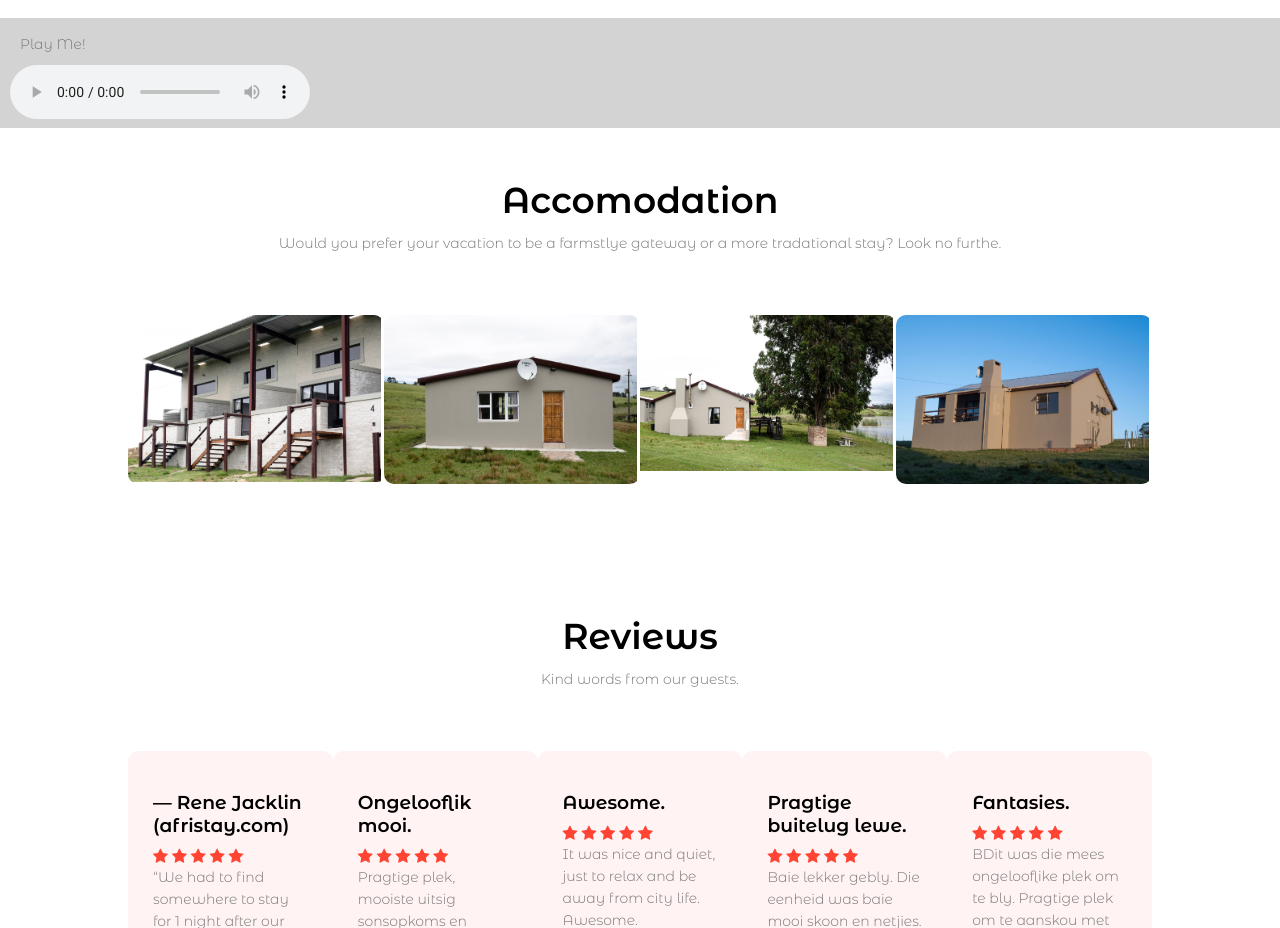
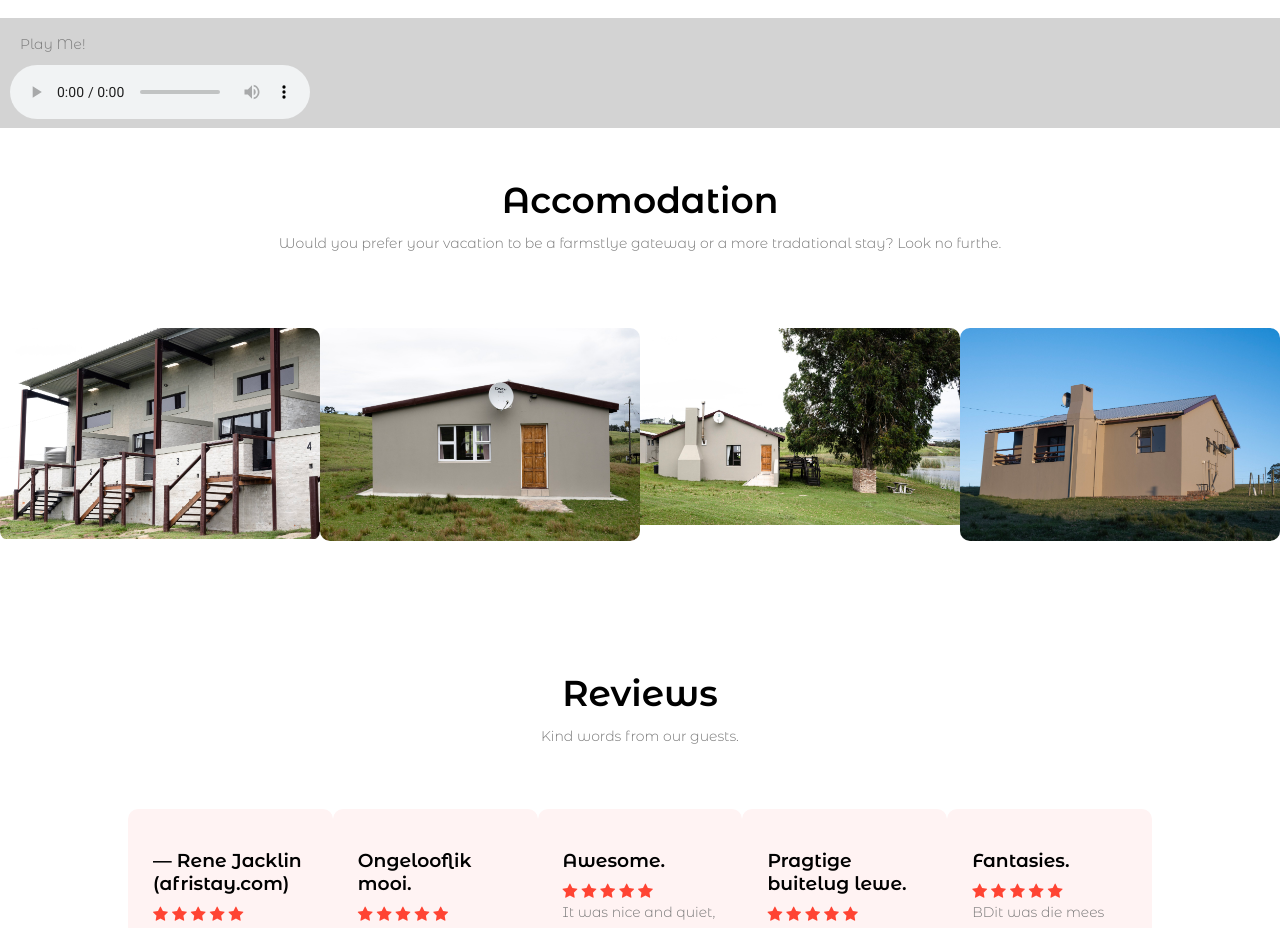
Before and after one commit to TJBEnecke/Knoetzie, a plain HTML site: page index.html in a window 1280 px wide. Shown: the part 1560-2488 px from the top of the page. Drawn offline with Linux system fonts and the light colour scheme; a web font is replaced by a local one.

Commit message:
Update style.css.css

```diff
--- a/style.css.css
+++ b/style.css.css
@@ -180,21 +180,21 @@ h3{
 
 
 .Campus{
-    width: 80%;
+    width: 100%;
     margin: auto;
     text-align: center;
     padding-top: 50px;
 
 }
 .campus-col{
-    flex-basis: 400px;
+    flex-basis: 600px;
     border-radius: 10px;
     margin-bottom: 30px;
     position: relative;
     overflow: hidden;
 }
 .campus-col img{
-    width: 99%;
+    width: 100%;
     display: block;
 }
 
```
